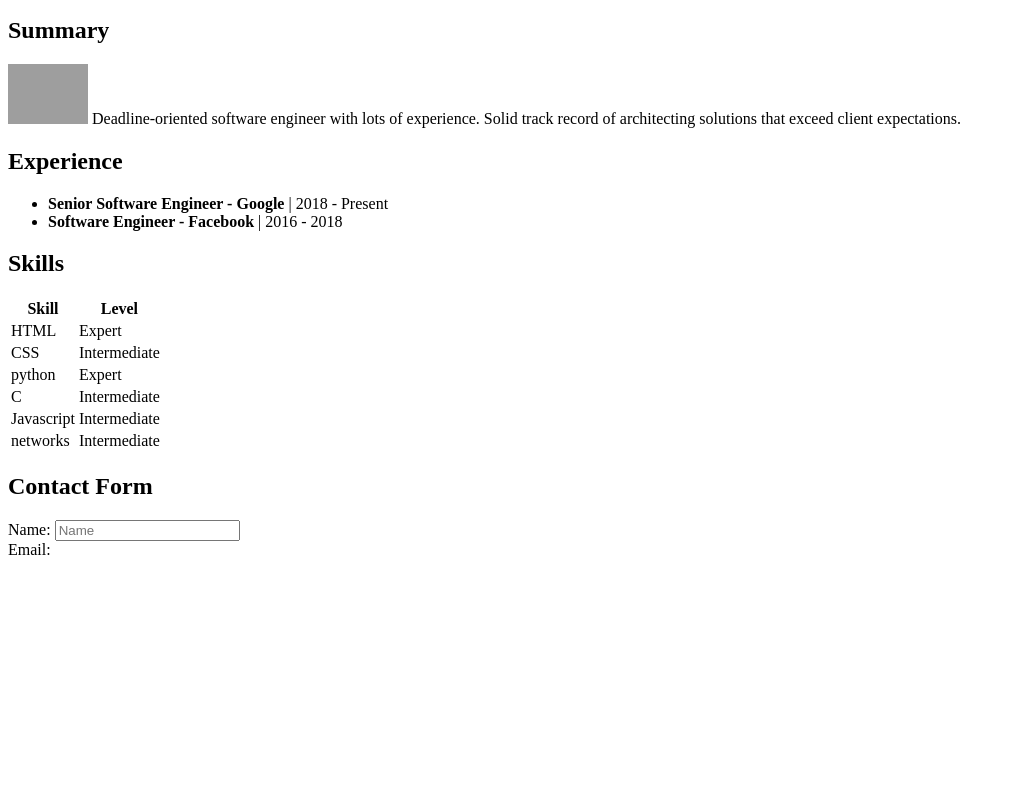
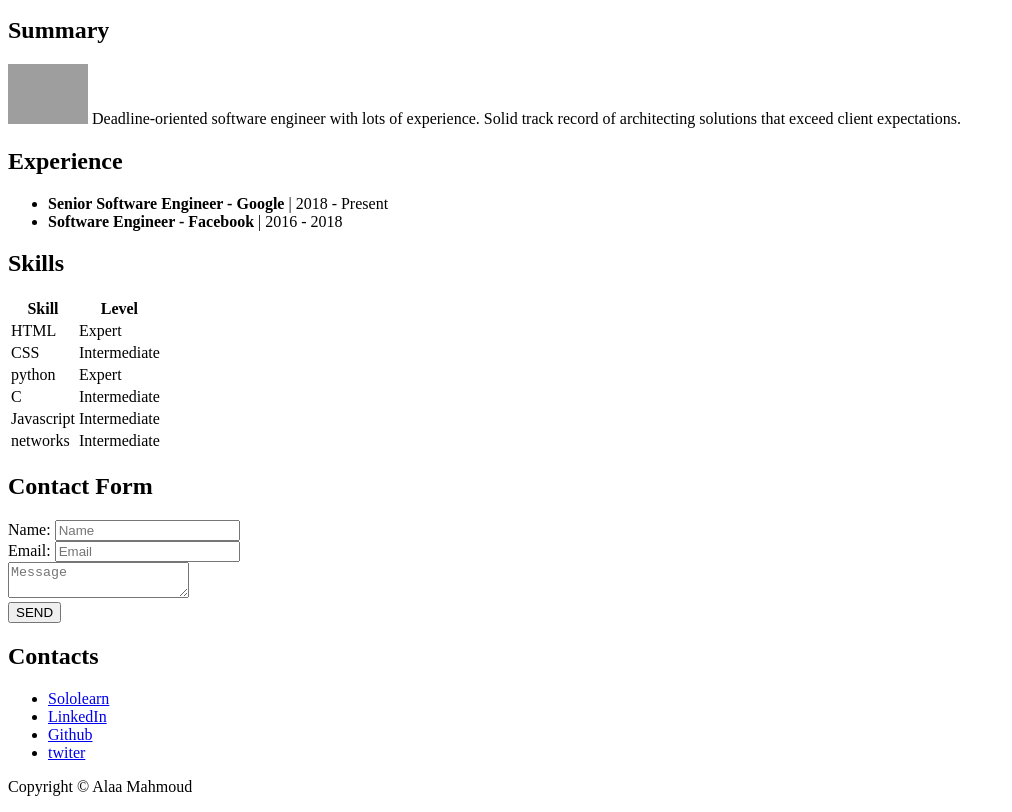
Before and after one commit to AlaaMahmoud112003/Cv-alaa-one, a plain HTML site: page index.html in a window 1280 px wide. Shown: the part 101-913 px from the top of the page, without its empty margins (0-1012 px from the left). Before the commit the page ends 800 px from the top, so only its background shows below. Drawn offline with Linux system fonts and the light colour scheme; grey boxes are pictures that could not be loaded.

Commit message:
Update index.html
this is index.html

```diff
--- a/index.html
+++ b/index.html
@@ -1,6 +1,7 @@
-<!DoCTYPE html>
+<!DOCTYPE html>
 <html>
     <body>
+	    <link rel="stylesheet" href="styles.css">
         <header>
         <h1>Alaa Mahmoud</h1>
         <p id="position">Software Engineer</p>
@@ -37,4 +38,20 @@
             <h2>Contact Form</h2>
             <form id="contact-form">
                 <label for="name">Name: </label><input placeholder="Name" id="name" type="text" /><br>
-																																																                <label for="email">Email: </label><in
+                <label for="email">Email: </label><input placeholder="Email" id="email" type="email" /><br>
+                <textarea placeholder="Message"></textarea><br>
+                <input type="submit" value="SEND">
+            </form>
+        </section>
+        <footer>
+        <h2>Contacts</h2>
+        <ul id="contacts">
+        <li><a href="link1" target="_blank">Sololearn</a></li>
+        <li><a href="link2" target="_blank">LinkedIn</a></li>
+        <li><a href="link2" target="_blank"> Github</a></li>
+        <li><a href="link2" target="_blank">twiter</a></li>
+        </ul>
+        <p id="copyright">Copyright &copy; Alaa Mahmoud </p>
+        </footer>
+    </body>
+</html>
```
Lines whose indentation alone changed are shown as unchanged.
